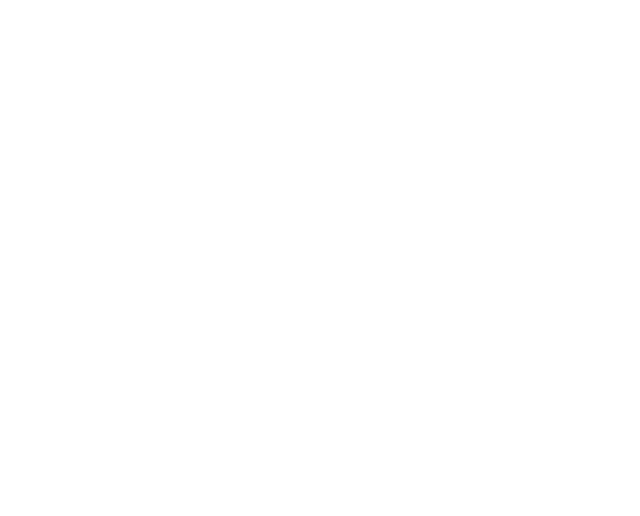
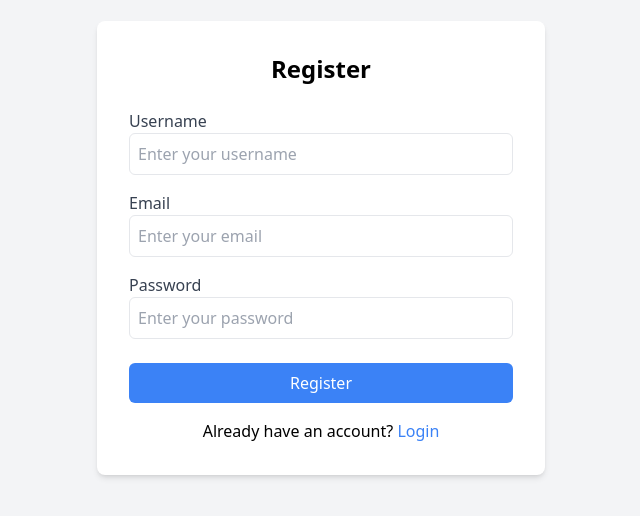
Before and after one commit to TriKeren/Fe_Design, a React (Vite) app: page /register in a window 1280 px wide. Before the commit this address had no page. Shown: the part 152-668 px from the top of the page, without its empty margins (319-959 px from the left). Built offline with nearby package versions, Linux system fonts and the light colour scheme.

Commit message:
add login and register page

```diff
--- a/src/App.jsx
+++ b/src/App.jsx
@@ -1,6 +1,8 @@
 import { Route, Routes, BrowserRouter } from "react-router-dom"
 import LandingPage from "./pages/LandingPage"
 import DetailPage from "./pages/DetailPage"
+import Login from "./pages/Login"
+import Register from "./pages/Register"
 
 function App() {
   return (
@@ -8,6 +10,8 @@ function App() {
     <Routes>
       <Route path="/" element={<LandingPage />}/>
       <Route path="/product/:id" element={<DetailPage />} />
+      <Route path="/login" element={<Login />}/>
+      <Route path="/register" element={<Register />}/>
     </Routes>
     </BrowserRouter>
   )
--- a/src/components/Navbar.jsx
+++ b/src/components/Navbar.jsx
@@ -1,10 +1,11 @@
 import { useState, useEffect } from "react";
-import { useLocation } from "react-router-dom";
+import { useLocation, useNavigate } from "react-router-dom";
 
 const Navbar = () => {
     const [view, setView] = useState(false);
     const [scrolled, setScrolled] = useState(false);
     const location = useLocation();
+    const navigate = useNavigate(); // Tambahkan useNavigate
 
     const toggleMenu = () => {
         setView(!view);
@@ -41,6 +42,10 @@ const Navbar = () => {
             setScrolled(true);
         }
     }, [location]);
+
+    const goToLogin = () => {
+        navigate("/login");
+    };
 
     return (
         <>
@@ -130,7 +135,7 @@ const Navbar = () => {
                             </div>
                         </div>
                         <div className="hidden lg:flex items-center gap-2">
-                            <button className="w-full py-2 text-sm text-black transition-colors duration-300 ease-in-out bg-transparent border-2 border-black rounded-2xl hover:text-white hover:border-transparent textgray md:w-20 whitespace-nowrap lg:mr-0 hover:bg-blue-500">
+                            <button className="w-full py-2 text-sm text-black transition-colors duration-300 ease-in-out bg-transparent border-2 border-black rounded-2xl hover:text-white hover:border-transparent textgray md:w-20 whitespace-nowrap lg:mr-0 hover:bg-blue-500" onClick={goToLogin}>
                                 Login
                             </button>
                             <button className="w-full py-2 text-sm text-white transition-colors duration-300 ease-in-out bg-blue-500 border-2 border-transparent rounded-2xl md:w-20 whitespace-nowrap lg:mr-0 hover:bg-transparent hover:text-black hover:border-black">
--- /dev/null
+++ b/src/pages/Login.jsx
@@ -0,0 +1,25 @@
+const Login = () => {
+    return (
+        <div className="min-h-screen flex items-center justify-center bg-gray-100">
+            <div className="bg-white p-8 rounded-lg shadow-md w-full max-w-md">
+                <h2 className="text-2xl font-bold text-center mb-6">Login</h2>
+                <form>
+                    <div className="mb-4">
+                        <label className="block text-gray-700">Email</label>
+                        <input type="email" className="w-full p-2 border rounded-md focus:outline-none focus:ring-2 focus:ring-blue-400" placeholder="Enter your email" />
+                    </div>
+                    <div className="mb-6">
+                        <label className="block text-gray-700">Password</label>
+                        <input type="password" className="w-full p-2 border rounded-md focus:outline-none focus:ring-2 focus:ring-blue-400" placeholder="Enter your password" />
+                    </div>
+                    <button className="w-full bg-blue-500 text-white p-2 rounded-md hover:bg-blue-600 transition duration-200">Login</button>
+                </form>
+                <p className="mt-4 text-center">
+                    Dont have an account? <a href="/register" className="text-blue-500 hover:underline">Register</a>
+                </p>
+            </div>
+        </div>
+    );
+}
+
+export default Login;
--- /dev/null
+++ b/src/pages/Register.jsx
@@ -0,0 +1,29 @@
+const Register = () => {
+  return (
+    <div className="min-h-screen flex items-center justify-center bg-gray-100">
+      <div className="bg-white p-8 rounded-lg shadow-md w-full max-w-md">
+        <h2 className="text-2xl font-bold text-center mb-6">Register</h2>
+        <form>
+          <div className="mb-4">
+            <label className="block text-gray-700">Username</label>
+            <input type="text" className="w-full p-2 border rounded-md focus:outline-none focus:ring-2 focus:ring-blue-400" placeholder="Enter your username" />
+          </div>
+          <div className="mb-4">
+            <label className="block text-gray-700">Email</label>
+            <input type="email" className="w-full p-2 border rounded-md focus:outline-none focus:ring-2 focus:ring-blue-400" placeholder="Enter your email" />
+          </div>
+          <div className="mb-6">
+            <label className="block text-gray-700">Password</label>
+            <input type="password" className="w-full p-2 border rounded-md focus:outline-none focus:ring-2 focus:ring-blue-400" placeholder="Enter your password" />
+          </div>
+          <button className="w-full bg-blue-500 text-white p-2 rounded-md hover:bg-blue-600 transition duration-200">Register</button>
+        </form>
+        <p className="mt-4 text-center">
+          Already have an account? <a href="/login" className="text-blue-500 hover:underline">Login</a>
+        </p>
+      </div>
+    </div>
+  );
+}
+
+export default Register;
```
